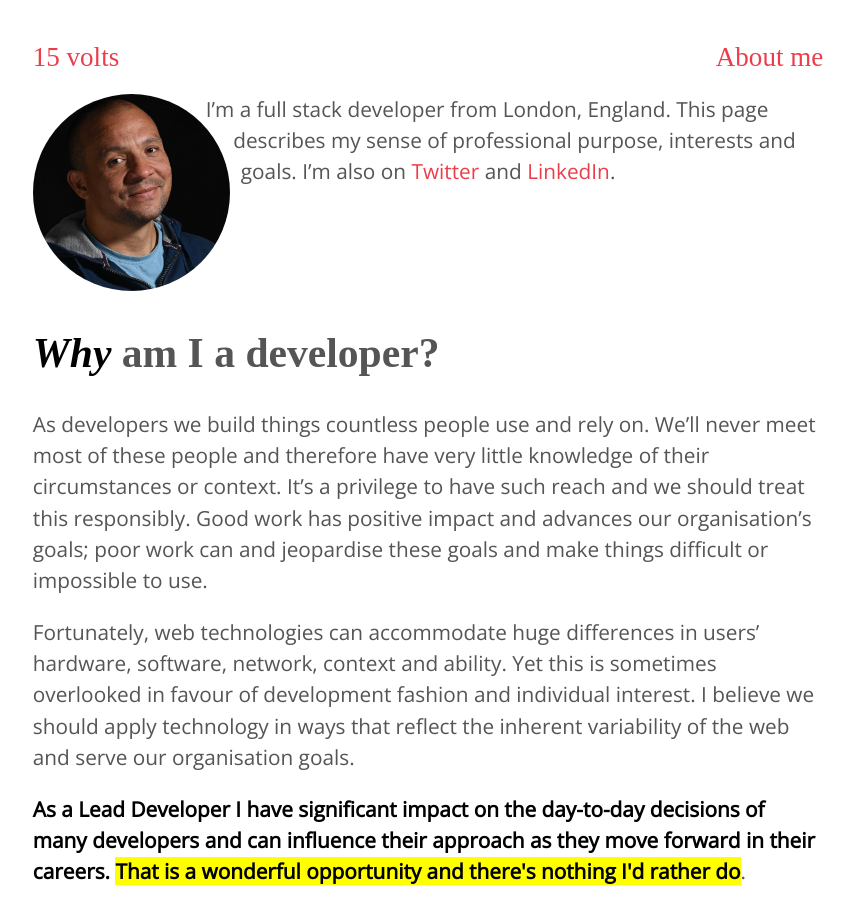
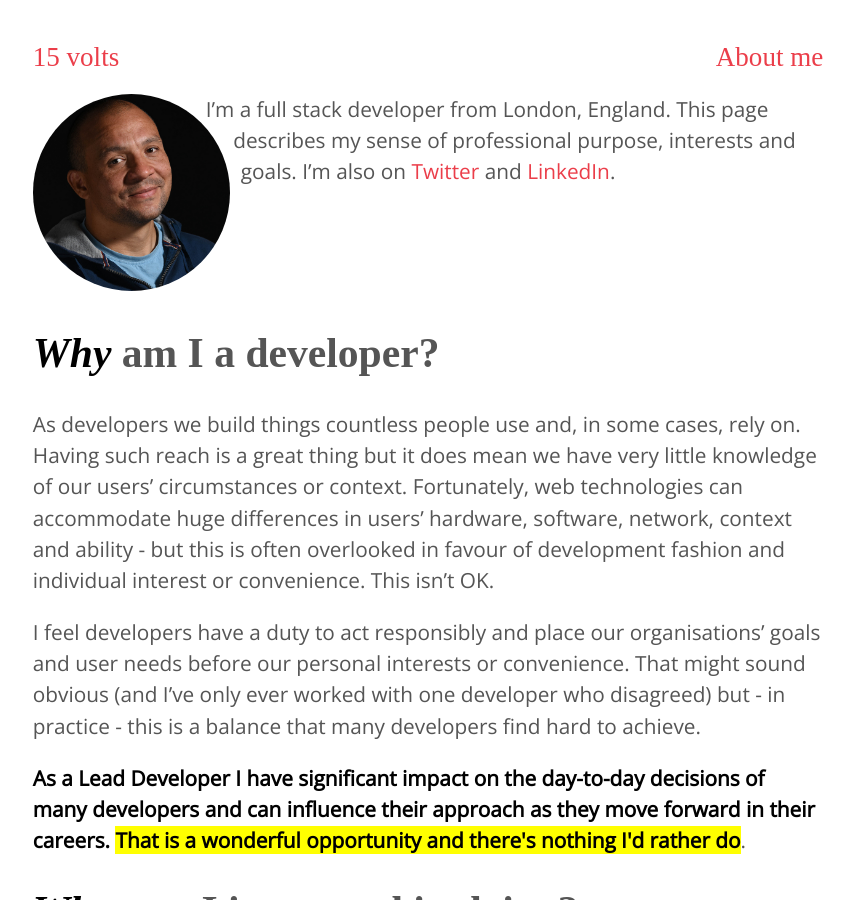
Before and after one commit to gtvj/gtvj.github.io, a Jekyll site: the page built from about.md, in a window 1280 px wide and 900 px high. Shown: the whole window, without its empty margins (212-1066 px from the left). Built offline with Jekyll 4.4.1, drawn with Linux system fonts in a browser that asks for light colours; some web fonts are replaced; some of the changed text lies outside the part shown.

Commit message:
Update About page
This is intended to make my professional purpose a bit clearer.

```diff
--- a/about.md
+++ b/about.md
@@ -12,9 +12,9 @@ I'm a full stack developer from London, England. This page describes my sense of
 
 ## _Why_ am I a developer?
 
-As developers we build things countless people use and rely on. We'll never meet most of these people and therefore have very little knowledge of their circumstances or context. It's a privilege to have such reach and we should treat this responsibly. Good work has positive impact and advances our organisation's goals; poor work can and jeopardise these goals and make things difficult or impossible to use.
+As developers we build things countless people use and, in some cases, rely on. Having such reach is a great thing but it does mean we have very little knowledge of our users' circumstances or context. Fortunately, web technologies can accommodate huge differences in users' hardware, software, network, context and ability - but this is often overlooked in favour of development fashion and individual interest or convenience. This isn't OK.
 
-Fortunately, web technologies can accommodate huge differences in users' hardware, software, network, context and ability. Yet this is sometimes overlooked in favour of development fashion and individual interest. I believe we should apply technology in ways that reflect the inherent variability of the web and serve our organisation goals.
+I feel developers have a duty to act responsibly and place our organisations' goals and user needs before our personal interests or convenience. That might sound obvious (and I've only ever worked with one developer who disagreed) but - in practice - this is a balance that many developers find hard to achieve.
 
 **As a Lead Developer I have significant impact on the day-to-day decisions of many  developers and  can influence their approach as they move forward in their careers. <mark>That is a wonderful opportunity and there's nothing I'd rather do</mark>**.
 
```
Also changed, not shown: other parts of about.md (+1 -1 lines).
